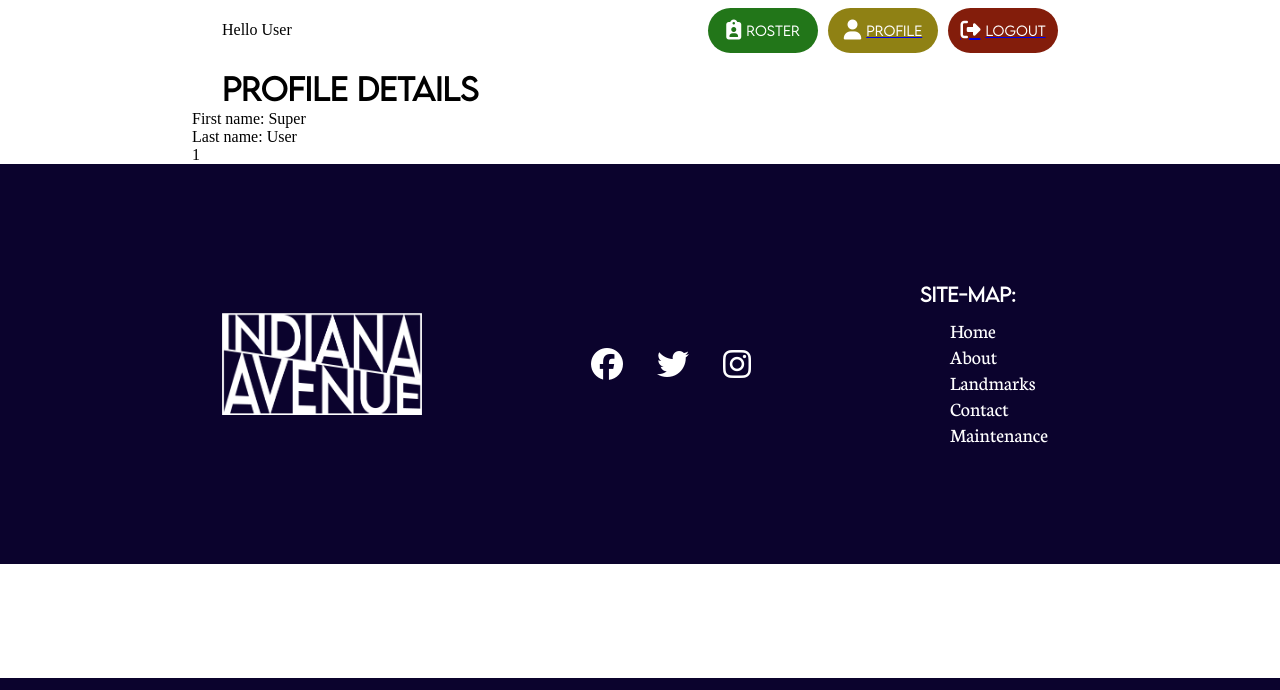
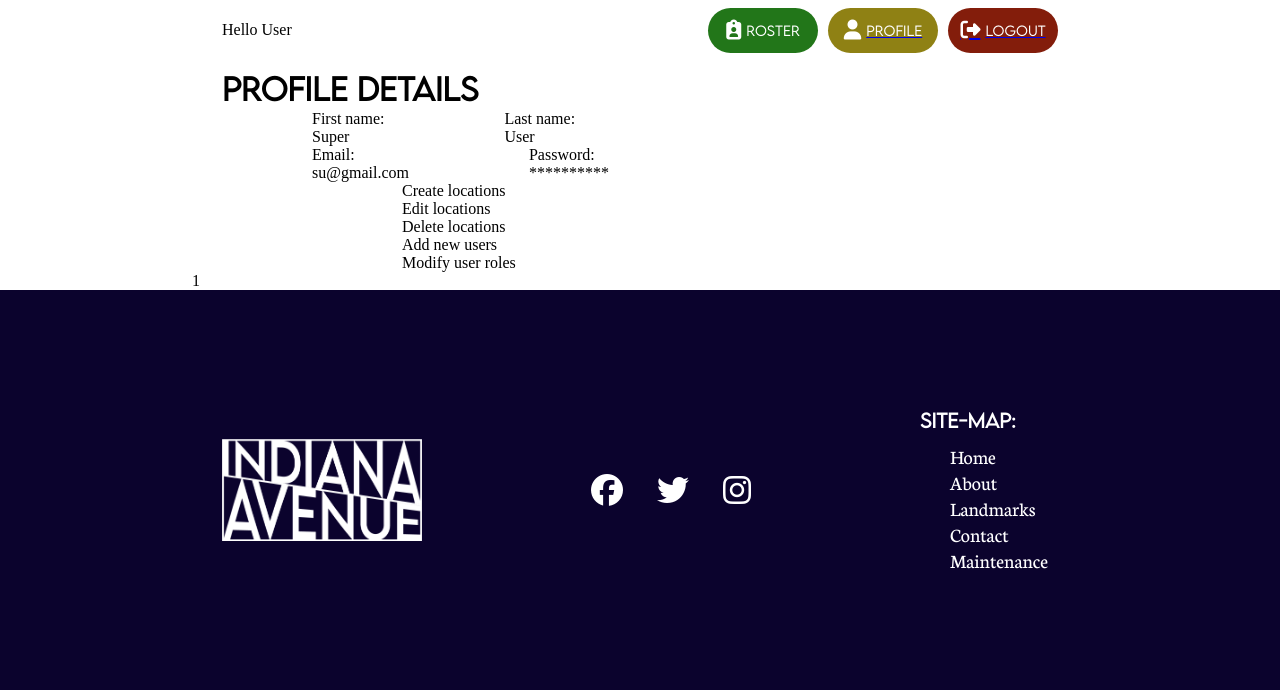
Before and after one commit to jbldwn/indiana_ave, a PHP site: page /profile.php in a window 1280 px wide. Shown: the part 122-812 px from the top of the page. Run offline with PHP 8.4, Linux system fonts and the light colour scheme; a user stored in the database is signed in; data comes from the database, SQL or seed files in the repository; some libraries are stand-ins or nearby versions.

Commit message:
user profile initiation.

```diff
--- a/profile.php
+++ b/profile.php
@@ -65,19 +65,73 @@ if (isset($_SESSION['admin_id'])
     <h1 class="header">Profile Details</h1>
     <div class="details">
         <div class="row">
-            <div class="first">
-                <span>First name:</span>
-                <span><?=$f_name?></span>
+            <div class="name">
+                <span class="label">First name:</span>
+                <span class="input"><?=$f_name?></span>
             </div>
-            <div class="last">
-                <span>Last name:</span>
-                <span><?=$l_name?></span>
+            <div class="name">
+                <span class="label">Last name:</span>
+                <span class="input"><?=$l_name?></span>
             </div>
+        </div>
+        <div class="row">
+            <div class="name">
+                <span class="label">Email:</span>
+                <span class="input"><?=$email?></span>
+            </div>
+            <div class="name">
+                <span class="label">Password:</span>
+                <span class="input">**********</span>
+            </div>
+        </div>
+<!--        <div class="name">-->
+<!--            <div class="row">-->
+<!--                <span class="Icon"></span>-->
+<!--                <span class="input">Create locations</span>-->
+<!--            </div>-->
+<!--            <div class="row">-->
+<!--                <span class="Icon"></span>-->
+<!--                <span class="input">Edit locations</span>-->
+<!--            </div>-->
+<!--            <div class="row">-->
+<!--                <span class="Icon"></span>-->
+<!--                <span class="input">Delete locations</span>-->
+<!--            </div>-->
+<!--            <div class="row">-->
+<!--                <span class="Icon"></span>-->
+<!--                <span class="input">Add new users</span>-->
+<!--            </div>-->
+<!--            <div class="row">-->
+<!--                <span class="Icon"></span>-->
+<!--                <span class="input">Modify user roles</span>-->
+<!--            </div>-->
+<!--        </div>-->
 
+        <div class="row">
+            <div class="name">
+                <div class="row">
+                    <span class="Icon"></span>
+                    <span class="input">Create locations</span>
+                </div>
+                <div class="row">
+                    <span class="Icon"></span>
+                    <span class="input">Edit locations</span>
+                </div>
+                <div class="row">
+                    <span class="Icon"></span>
+                    <span class="input">Delete locations</span>
+                </div>
+                <div class="row">
+                    <span class="Icon"></span>
+                    <span class="input">Add new users</span>
+                </div>
+                <div class="row">
+                    <span class="Icon"></span>
+                    <span class="input">Modify user roles</span>
+                </div>
+            </div>
+            <div class="name"></div>
         </div>
-        <div class="row"></div>
-        <div class="row"></div>
-        <div class="row"></div>
 
     </div>
     <?= $admin_id?>
--- a/www/css/styles.css
+++ b/www/css/styles.css
@@ -226,12 +226,20 @@ h1, h2, h3, h4, h5, h6, p {
   height: 300px;
   background-color: red; }
 
+.profile * {
+  margin: 0 30px; }
+
 .profile .header {
   font-family: LM;
-  margin: 0 30px;
   height: 50px;
   padding: 1% 0;
   font-size: 30px; }
+
+.profile .details .row {
+  display: flex; }
+  .profile .details .row .name {
+    display: flex;
+    flex-direction: column; }
 
 .login {
   margin-bottom: 50px;
--- /dev/null
+++ b/www/scss/profile.scss
@@ -0,0 +1,24 @@
+.profile {
+  *{
+    margin: 0 30px;
+
+  }
+
+  .header {
+    font-family: LM;
+    height: 50px;
+    padding: 1% 0;
+    font-size: 30px;
+  }
+  .details{
+    .row{
+      width: 100%;
+      display: flex;
+      .name{
+        width: 48%;
+        display: flex;
+        flex-direction: column;
+      }
+    }
+  }
+}
--- a/www/scss/styles.scss
+++ b/www/scss/styles.scss
@@ -5,7 +5,7 @@
 /*pages*/
 @import "landmarks.scss";
 @import "landmark-detail.scss";
-@import "userprofile.scss";
+@import "profile.scss";
 @import "login.scss";
 @import "contact.scss";
 //is this the individual location page?
--- a/www/scss/userprofile.scss
+++ /dev/null
@@ -1,10 +0,0 @@
-.profile {
-
-  .header {
-    font-family: LM;
-    margin: 0 30px;
-    height: 50px;
-    padding: 1% 0;
-    font-size: 30px;
-  }
-}
```
